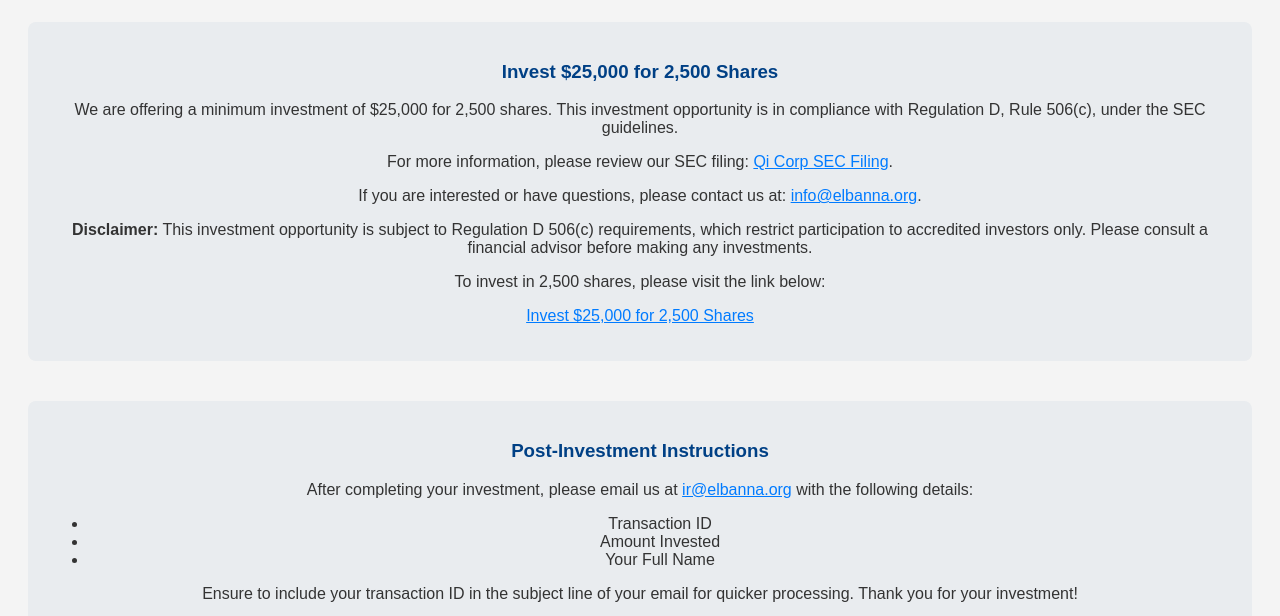
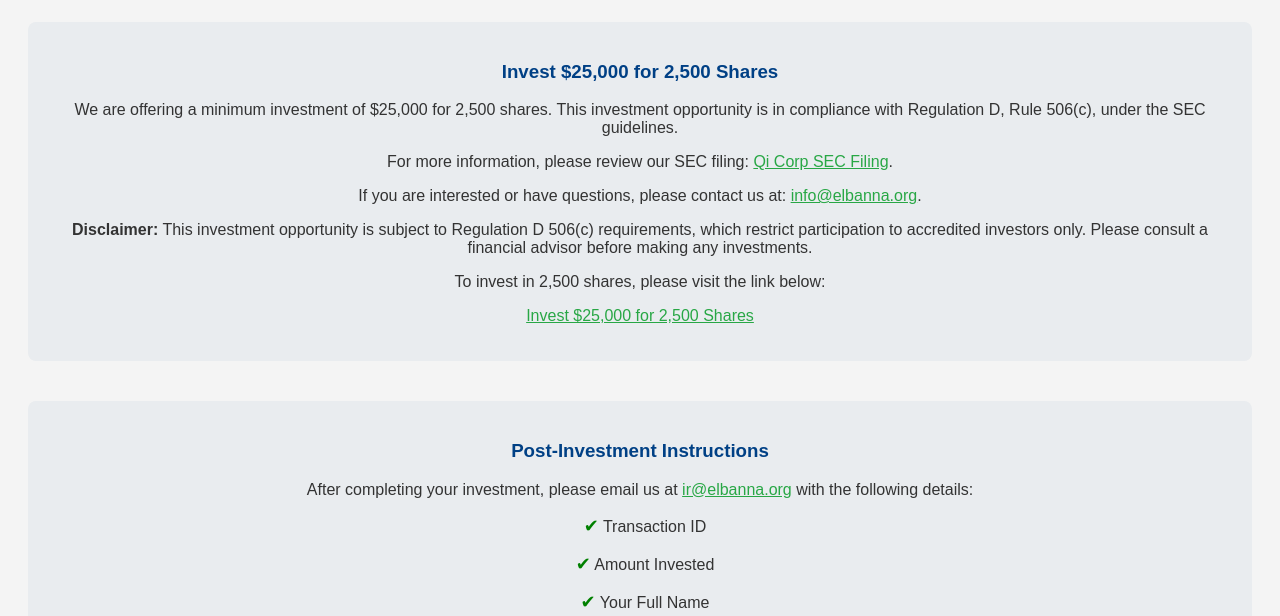
Before and after one commit to zerosgi/Elbanna, a plain HTML site: page index.html in a window 1280 px wide. Shown: the part 366-982 px from the top of the page. Drawn offline with Linux system fonts and the light colour scheme.

Commit message:
Update index.html

```diff
--- a/index.html
+++ b/index.html
@@ -62,10 +62,25 @@
             color: #007bff;
         }
 
+        .checkmarks {
+            font-size: 18px;
+            color: green;
+            margin-left: 10px;
+        }
+
         footer {
             margin-top: 40px;
             font-size: 14px;
             color: #888;
+        }
+
+        ul {
+            list-style-type: none;
+            padding-left: 0;
+        }
+
+        .investment-info a {
+            color: #28a745;
         }
     </style>
 </head>
@@ -108,18 +123,18 @@
         </p>
         <p><strong>Disclaimer:</strong> This investment opportunity is subject to Regulation D 506(c) requirements, which restrict participation to accredited investors only. Please consult a financial advisor before making any investments.</p>
         <p>To invest in 2,500 shares, please visit the link below:</p>
-        <p><a href="https://nowpayments.io/payment/?iid=5878004915" target="_blank">Invest $25,000 for 2,500 Shares</a></p>
+        <p><a href="https://nowpayments.io/payment/?iid=5321487017" target="_blank">Invest $25,000 for 2,500 Shares</a></p>
     </div>
 
     <!-- Post-Investment Instructions Section -->
     <div class="investment-info">
         <h3>Post-Investment Instructions</h3>
-        <p>After completing your investment, please email us at <a href="mailto:ir@elbanna.org">ir@elbanna.org</a> with the following details:</p>
-        <ul>
-            <li>Transaction ID</li>
-            <li>Amount Invested</li>
-            <li>Your Full Name</li>
-        </ul>
+        <p>After completing your investment, please email us at <a href="mailto:ir@elbanna.org?subject=Transaction ID%20-%20Hi%20Elbanna.org%2C%20I%20just%20purchased%202500%20shares%20and%20would%20like%20to%20be%20added%20to%20the%20investor%20list.%0A%0AThank%20you%2C%20[Your%20Name]">ir@elbanna.org</a> with the following details:</p>
+        <div>
+            <p><span class="checkmarks">&#10004;</span> Transaction ID</p>
+            <p><span class="checkmarks">&#10004;</span> Amount Invested</p>
+            <p><span class="checkmarks">&#10004;</span> Your Full Name</p>
+        </div>
         <p>Ensure to include your transaction ID in the subject line of your email for quicker processing. Thank you for your investment!</p>
     </div>
 
```
